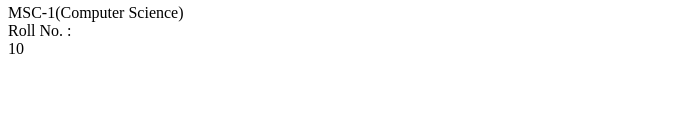
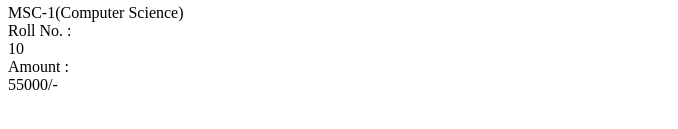
Before and after one commit to Tushar-80/payment-receipt, a plain HTML site: page index.html in a window 1280 px wide. Shown: the part 519-648 px from the top of the page, without its empty margins (0-678 px from the left). Drawn offline with Linux system fonts and the light colour scheme.

Commit message:
receipt details div class is use

```diff
--- a/index.html
+++ b/index.html
@@ -45,6 +45,15 @@
                 </div>
             </div>
 
+            <div class="receipt-detail">
+                <div class="receipt-detail-key">
+                    Amount :
+                </div>
+                <div class="receipt-detail-value">
+                    55000/-
+                </div>
+            </div>
+
 
 
         </div>
```
